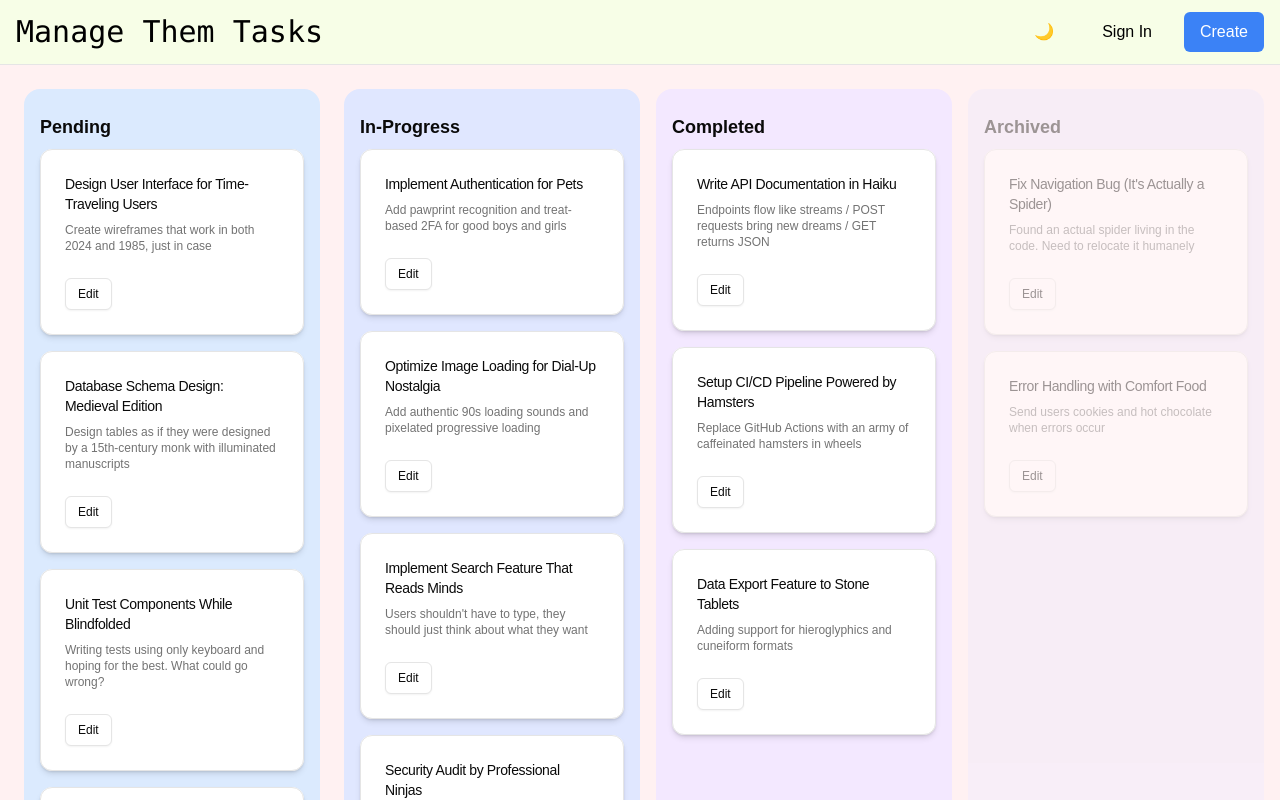
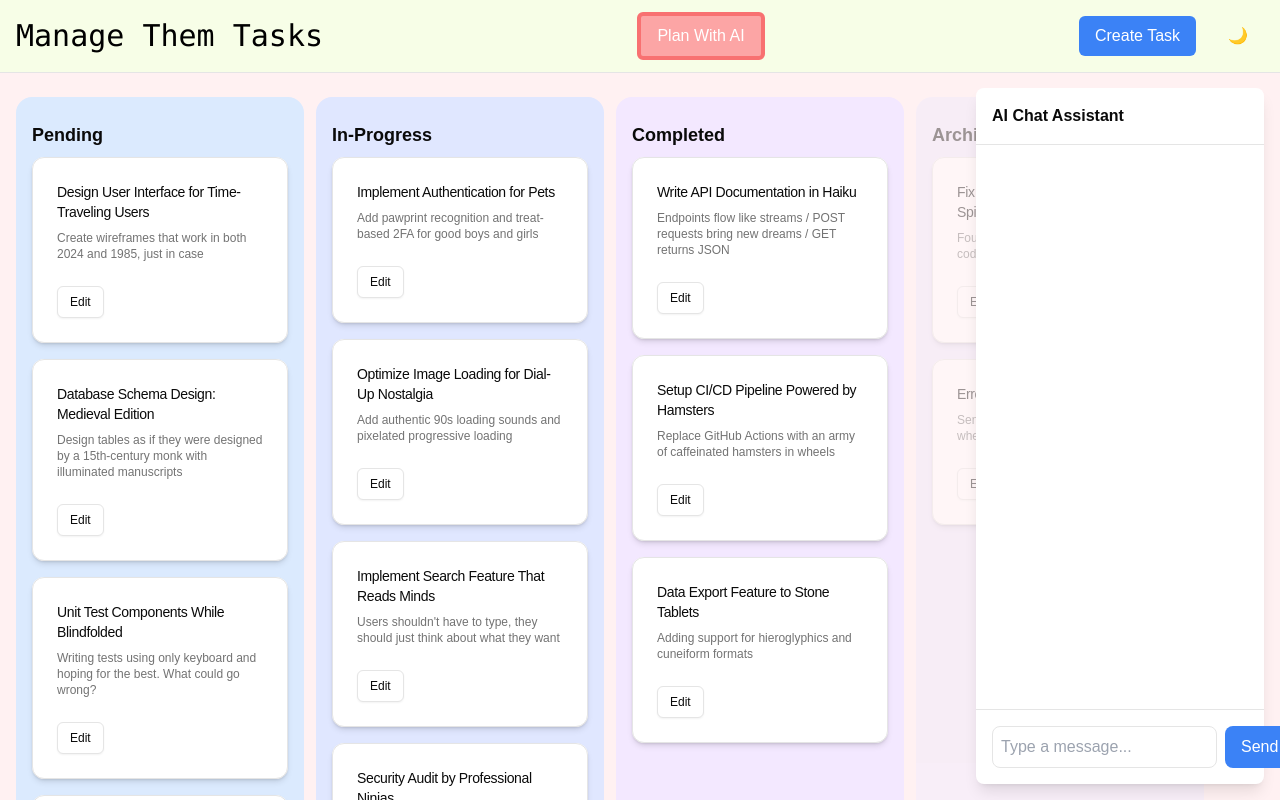
Before and after one commit to fractal-bootcamp/malin.task-manager, a Next.js app in the folder task-manager/: page / in a window 1280 px wide. Shown: the top 800 px of the page. Built offline with nearby package versions, Linux system fonts and the light colour scheme.

Commit message:
chat window in layout

```diff
--- a/task-manager/src/app/layout.tsx
+++ b/task-manager/src/app/layout.tsx
@@ -3,6 +3,7 @@ import "./globals.css";
 import { useState, useEffect } from "react";
 import { useTaskStore } from "./store/TaskStore";
 import { CreateNewTaskModal } from "@/components/ui/CreateNewTaskModal"
+import { ChatWindow } from '@/components/ui/ChatWindow'
 
 export default function RootLayout({
   children,
@@ -33,27 +34,34 @@ export default function RootLayout({
     <html lang="en">
       <body className="antialiased">
         <nav className="border-b px-4 py-3 dark:border-gray-700 bg-lime-50">
-          <div className="max-w-7xl mx-auto flex items-center justify-between text-black dark:bg-gray-900 dark:text-white">
+          <div className="w-full flex items-center justify-between text-black dark:bg-gray-900 dark:text-white">
             <h1 className="font-mono text-3xl">Manage Them Tasks</h1>
-            <div className="flex gap-4">
+            <div>
+              <button
+                className="px-4 py-2 bg-red-300 text-white rounded-md hover:bg-pink-600 border-4 border-red-400"
+                onClick={() => setCreateModalOpen(true)}>
+                Plan With AI
+              </button>
+            </div>
+            <div className="flex gap-4 ">
+              <button
+                className="px-4 py-2 bg-blue-500 text-white rounded-md hover:bg-blue-600"
+                onClick={() => setCreateModalOpen(true)}>
+                Create Task
+              </button>
               <button
                 onClick={toggleTheme}
                 className="px-4 py-2 rounded-md hover:bg-gray-100 dark:hover:bg-gray-800"
               >
                 {darkMode ? '☀️' : '🌙'}
               </button>
-              <button className="px-4 py-2 rounded-md hover:bg-gray-100">
-                Sign In
-              </button>
-              <button
-                className="px-4 py-2 bg-blue-500 text-white rounded-md hover:bg-blue-600"
-                onClick={() => setCreateModalOpen(true)}>
-                Create
-              </button>
             </div>
           </div>
         </nav>
         {children}
+        <div className="fixed bottom-4 right-4 max-w-[18rem] h-[87vh] bg-white rounded-lg shadow-lg">
+          <ChatWindow />
+        </div>
         <CreateNewTaskModal />
       </body>
     </html>
--- /dev/null
+++ b/task-manager/src/components/ui/ChatWindow.tsx
@@ -0,0 +1,75 @@
+'use client'
+
+import { useState } from 'react'
+
+interface Message {
+  id: number
+  text: string
+  isUser: boolean
+}
+
+export function ChatWindow() {
+  const [messages, setMessages] = useState<Message[]>([])
+  const [inputText, setInputText] = useState('')
+
+  const handleSend = () => {
+    if (inputText.trim()) {
+      const newMessage: Message = {
+        id: Date.now(),
+        text: inputText,
+        isUser: true
+      }
+      setMessages([...messages, newMessage])
+      setInputText('')
+      // Here you would typically add logic to handle the AI response
+    }
+  }
+
+  return (
+    <div className="flex flex-col h-full">
+      {/* Header */}
+      <div className="p-4 border-b">
+        <h3 className="font-semibold">AI Chat Assistant</h3>
+      </div>
+
+      {/* Messages */}
+      <div className="flex-1 overflow-y-auto p-4 space-y-4">
+        {messages.map((message) => (
+          <div
+            key={message.id}
+            className={`flex ${message.isUser ? 'justify-end' : 'justify-start'}`}
+          >
+            <div
+              className={`max-w-[80%] p-3 rounded-lg ${message.isUser
+                ? 'bg-blue-500 text-white'
+                : 'bg-gray-100 text-gray-800'
+                }`}
+            >
+              {message.text}
+            </div>
+          </div>
+        ))}
+      </div>
+
+      {/* Input */}
+      <div className="p-4 border-t">
+        <div className="flex space-x-2">
+          <input
+            type="text"
+            value={inputText}
+            onChange={(e) => setInputText(e.target.value)}
+            onKeyPress={(e) => e.key === 'Enter' && handleSend()}
+            className="flex-1 p-2 border rounded-lg focus:outline-none focus:ring-2 focus:ring-blue-500"
+            placeholder="Type a message..."
+          />
+          <button
+            onClick={handleSend}
+            className="px-4 py-2 bg-blue-500 text-white rounded-lg hover:bg-blue-600"
+          >
+            Send
+          </button>
+        </div>
+      </div>
+    </div>
+  )
+}
--- a/task-manager/src/components/ui/DragDropTaskList.tsx
+++ b/task-manager/src/components/ui/DragDropTaskList.tsx
@@ -26,7 +26,7 @@ export function DragDropTaskList() {
 
   return (
     <DragDropContext onDragEnd={onDragEnd}>
-      <div className="flex space-x-4">
+      <div className="flex space-x-3">
         <TaskList byStatus="Pending" bgColor="bg-blue-100" />
         <TaskList byStatus="In-Progress" bgColor="bg-indigo-100" />
         <TaskList byStatus="Completed" bgColor="bg-purple-100" />
--- a/task-manager/src/components/ui/EditTaskSubView.tsx
+++ b/task-manager/src/components/ui/EditTaskSubView.tsx
@@ -1,3 +1,4 @@
+import { useState } from "react"
 import { Button } from "@/components/ui/button"
 import {
   Dialog,
@@ -11,13 +12,14 @@ import {
 import { Input } from "@/components/ui/input"
 import { Label } from "@/components/ui/label"
 import { TaskProps, TaskStatus } from "@/types/types"
-import { taskStore } from "@/app/store/TaskStore"
-import type { TaskCardProps } from "./TaskCard";  // Import the type
+import { useTaskStore } from "@/app/store/TaskStore"
+import type { TaskCardProps } from "@/types/types";  // Import the type
 
 export function EditTaskModal({
   task,
   onUpdate,
 }: TaskCardProps) {  // Use the imported type
+  const [open, setOpen] = useState(false);
 
   const handleSubmit = (e: React.FormEvent) => {
     e.preventDefault();
@@ -32,10 +34,11 @@ export function EditTaskModal({
 
     console.log('Submitting updated task:', updatedTask);
     onUpdate(task.id, updatedTask);
+    setOpen(false);
   }
 
   return (
-    <Dialog>
+    <Dialog open={open} onOpenChange={setOpen}>
       <DialogTrigger asChild>
         <Button variant="outline" size="sm">Edit</Button>
       </DialogTrigger>
--- a/task-manager/src/components/ui/TaskList.tsx
+++ b/task-manager/src/components/ui/TaskList.tsx
@@ -18,7 +18,7 @@ export const TaskList: React.FC<TaskListProps> = ({ byStatus, bgColor = 'bg-gray
   console.log(`Tasks with status ${byStatus}:`, tasksOfThisStatus);
 
   return (
-    <div className={`flex-1 flex-col mx-2 my-2 ${bgColor} p-4 rounded-2xl`}>
+    <div className={`flex-1 flex-col  my-2 ${bgColor} p-4 rounded-2xl max-w-[18rem]`}>
       <p className="flex text-lg font-bold my-2 justify-start">{byStatus}</p>
       <Droppable droppableId={byStatus}>
         {(provided) => (
```
